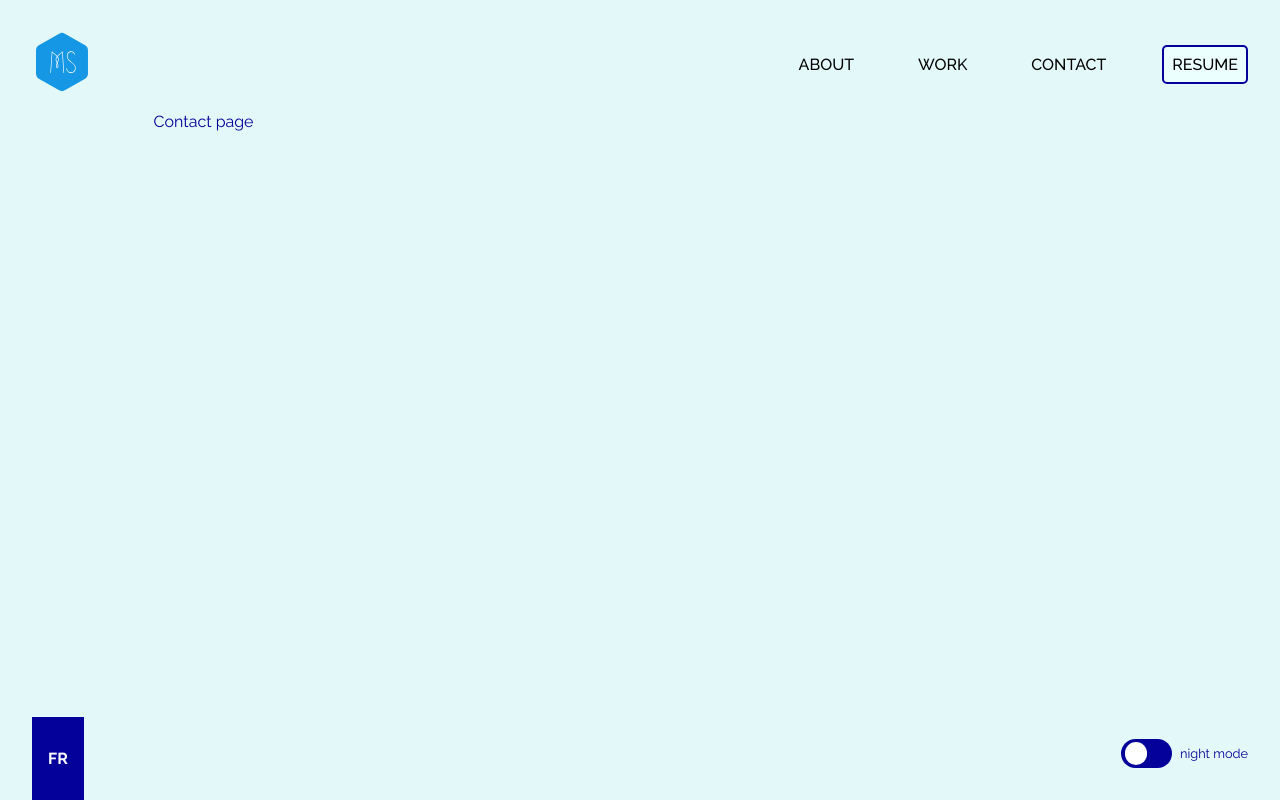
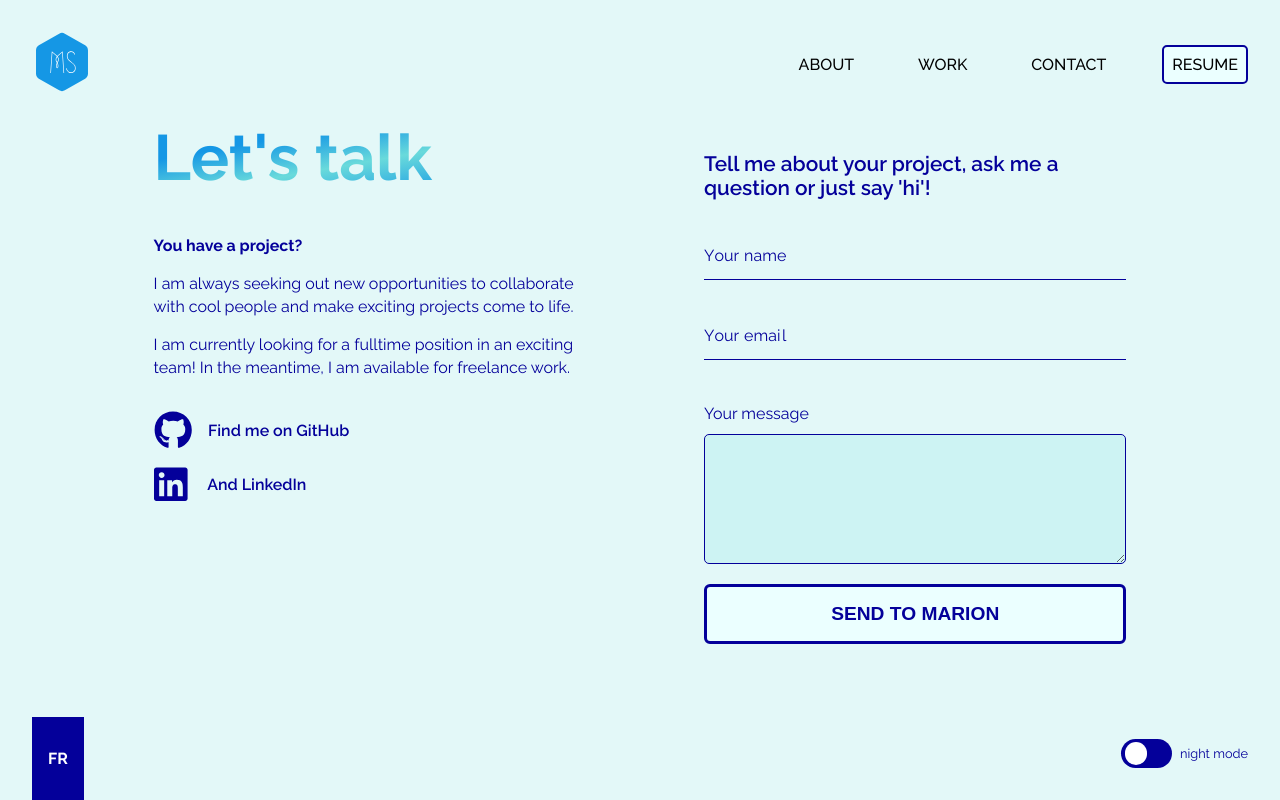
Before and after one commit to Wawamama/portfolio, a React (Create React App) app: page /contact in a window 1280 px wide. Built offline with nearby package versions, Linux system fonts and the light colour scheme; a web font is replaced by a local one.

Commit message:
style form

```diff
--- a/package.json
+++ b/package.json
@@ -4,11 +4,13 @@
   "private": true,
   "dependencies": {
     "@fortawesome/fontawesome-svg-core": "^1.2.36",
+    "@fortawesome/free-brands-svg-icons": "^5.15.4",
     "@fortawesome/free-solid-svg-icons": "^5.15.4",
     "@fortawesome/react-fontawesome": "^0.1.16",
     "@testing-library/jest-dom": "^5.15.1",
     "@testing-library/react": "^11.2.7",
     "@testing-library/user-event": "^12.8.3",
+    "html-react-parser": "^1.4.1",
     "react": "^17.0.2",
     "react-dom": "^17.0.2",
     "react-router-dom": "^6.0.2",
--- a/src/screens/About/about.css
+++ b/src/screens/About/about.css
@@ -1,7 +1,3 @@
-.about h1 {
-	text-transform: uppercase;
-}
-
 .about_top {
 	display: flex;
 	margin-bottom: 1.8rem;
--- a/src/screens/Contact/Contact.jsx
+++ b/src/screens/Contact/Contact.jsx
@@ -1,12 +1,108 @@
-import react, { useContext } from 'react'
-import { useLanguage, useLanguageUpdate } from '../../contexts/language'
+import parse from 'html-react-parser'
+import { FontAwesomeIcon } from '@fortawesome/react-fontawesome'
+import { faGithub } from '@fortawesome/free-brands-svg-icons'
+import { faLinkedin } from '@fortawesome/free-brands-svg-icons'
+import { useLanguage } from '../../contexts/language'
 import './contact.css'
-import { LanguageContext } from '../../contexts/language'
+
+const contentEN = {
+	title: "Let's talk",
+	subtitle: 'You have a project?',
+	main: `I am always seeking out new opportunities to collaborate with cool people and make exciting projects come to life.
+	<br>
+	I am currently looking for a fulltime position in an exciting team!
+	In the meantime, I am available for freelance work.`,
+	form: "Tell me about your project, ask me a question or just say 'hi'!",
+}
+
+const contentFR = {
+	title: 'Coucou !',
+	subtitle: 'Vous avez un projet ?',
+	main: `Je cherche toujours de nouvelles opportunités de collaborer avec de chouettes personnes pour donner vie à des beaux projets.
+	<br>
+	Je suis actuellement à la recherche d'un poste de développeur à plein temps !
+	Conjointement, je suis disponible pour des missions freelance.`,
+	form: "Parlez moi de votre projet, posez moi des questions ou dites juste 'coucou' !",
+}
 
 const Contact = () => {
+	const language = useLanguage()
+	const content = language === 'EN' ? contentEN : contentFR
+
+	const nameLabel = language === 'EN' ? 'Your name' : 'Votre nom'
+	const emailLabel = language === 'EN' ? 'Your email' : 'Votre email'
+
+	const nameSpans = parse(
+		nameLabel
+			.split('')
+			.map(
+				(letter, index) =>
+					`<span style="transition-delay:${index * 30}ms">${letter}</span>`
+			)
+			.join('')
+	)
+
+	const emailSpans = parse(
+		emailLabel
+			.split('')
+			.map(
+				(letter, index) =>
+					`<span style="transition-delay:${index * 30}ms">${letter}</span>`
+			)
+			.join('')
+	)
+
 	return (
-		<div className="wrapper">
-			<p>Contact page</p>
+		<div className="wrapper contact">
+			<div className="contact_left">
+				<h1>{content.title}</h1>
+				<div className="contact_txt">
+					<p style={{ fontWeight: 700 }}>{content.subtitle}</p>
+					{content.main.split('<br>').map(p => (
+						<p className="content-text">{p}</p>
+					))}
+					<div className="socials">
+						<a href="https://github.com/Wawamama">
+							<FontAwesomeIcon icon={faGithub} className="social_icon" />
+							<span>
+								{language === 'EN' ? 'Find me on' : 'Je suis aussi sur'} GitHub
+							</span>
+						</a>
+						<a href="https://www.linkedin.com/in/marionsaul/">
+							<FontAwesomeIcon icon={faLinkedin} className="social_icon" />
+							<span style={{ marginLeft: '4px' }}>
+								{language === 'EN' ? 'And' : 'Et'} LinkedIn
+							</span>
+						</a>
+					</div>
+				</div>
+			</div>
+			<div className="contact_right">
+				<p
+					style={{ fontSize: '1.3rem', fontWeight: 600, lineHeight: '1.5rem' }}
+				>
+					{content.form}
+				</p>
+				<form>
+					<div class="form-field">
+						<input type="text" name="username" required />
+						<label>{nameSpans}</label>
+					</div>
+					<div class="form-field">
+						<input type="text" name="email" required />
+						<label>{emailSpans}</label>
+					</div>
+					<div class="form-field form-text">
+						<textarea rows="7" name="message" />
+						<label>
+							{language === 'EN' ? 'Your message' : 'Votre message'}
+						</label>
+					</div>
+					<button>
+						{language === 'EN' ? 'Send to Marion' : 'Envoyer à Marion'}
+					</button>
+				</form>
+			</div>
 		</div>
 	)
 }
--- a/src/screens/Contact/contact.css
+++ b/src/screens/Contact/contact.css
@@ -0,0 +1,104 @@
+.contact {
+	display: flex;
+	gap: 8rem;
+}
+
+.contact_left {
+	flex: 1;
+	max-width: 450px;
+}
+
+.contact_right {
+	flex: 1;
+	max-width: 450px;
+	margin-top: 1.5rem;
+}
+
+@media (max-width: 960px) {
+	.contact {
+		flex-direction: column;
+	}
+}
+
+.contact_txt {
+	margin: 2.5rem 0;
+}
+.contact p {
+	line-height: 1.4rem;
+	margin: 1rem 0;
+}
+
+.socials {
+	display: flex;
+	flex-direction: column;
+	gap: 1rem;
+	margin-top: 2rem;
+}
+
+.socials a {
+	display: flex;
+	gap: 1rem;
+	align-items: center;
+	font-weight: 600;
+}
+
+.social_icon {
+	font-size: 2.4rem;
+}
+/* FORM */
+
+form {
+	display: flex;
+	flex-direction: column;
+}
+
+.form-field {
+	position: relative;
+}
+
+.form-text textarea {
+	width: 100%;
+	padding: 0.5rem;
+	border: solid 1px;
+	border-radius: 5px;
+	font-family: inherit;
+}
+
+.contact input[type='text'] {
+	text-decoration: none;
+	border: 0;
+	background: 0;
+	margin: 1rem 0;
+	width: 100%;
+	outline: none;
+	height: 3rem;
+	color: inherit;
+}
+
+.contact label {
+	position: absolute;
+	top: 30px;
+	left: 0;
+}
+
+.form-text {
+	margin-top: 58px;
+	margin-bottom: 1rem;
+}
+
+.form-text label {
+	position: absolute;
+	top: -30px;
+}
+
+.contact label span {
+	display: inline-block;
+	font-size: 1rem;
+	min-width: 5px;
+	transition: 0.3s ease-in-out;
+}
+
+.contact input:focus + label span,
+.contact input:valid + label span {
+	transform: translateY(-30px);
+}
--- a/src/screens/Work/work.css
+++ b/src/screens/Work/work.css
@@ -1,6 +1,3 @@
-.work h1 {
-	text-transform: uppercase;
-}
 .projects_container {
 	margin-top: -4.5rem;
 }
--- a/src/styles/global.js
+++ b/src/styles/global.js
@@ -21,6 +21,9 @@ export const GlobalStyles = createGlobalStyle`
     margin: 0;
     font-family: 'Raleway', sans-serif;
     transition: all 0.25s linear;
+  }
+  textarea:focus {
+    outline: none;
   }
   .wrapper {
    width: 80%;
@@ -115,6 +118,24 @@ export const GlobalStyles = createGlobalStyle`
     background-color:${({ theme }) => theme.bgContactBtn};
     color: ${({ theme }) => theme.text};
   }
+  .social_icon {
+    color: ${({ theme }) => theme.text};
+  }
+  .socials a {
+    color: ${({ theme }) => theme.text};
+  }
+  .socials a:hover {
+    color: ${({ theme }) => theme.link};
+  }
+  .form-text textarea {
+    border-color: ${({ theme }) => theme.text};
+    background-color: ${({ theme }) => theme.body};
+    color: ${({ theme }) => theme.text};
+  }
+  .contact input[type='text'] {
+    border-bottom: solid 1px;
+    border-color: ${({ theme }) => theme.text};
+  }
 
 
 `
```
Also changed, not shown: 1 other file (tests, documents, lock files or other folders).
